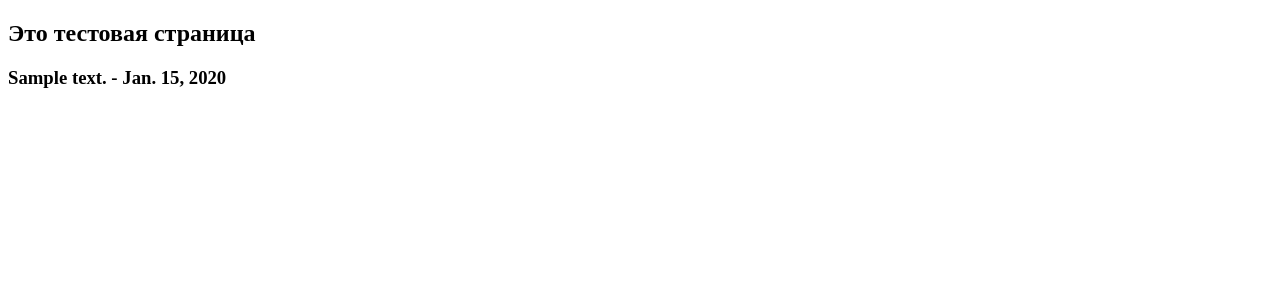
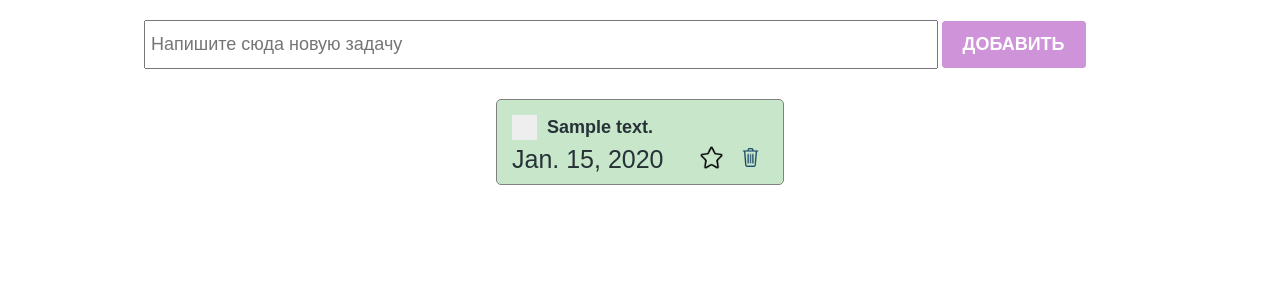
Before and after one commit to Rabia312/todo, a Django app: page /test/ in a window 1280 px wide. Shown: the top 300 px of the page. Run offline with Django 3.2, Linux system fonts and the light colour scheme; tables that the repository leaves empty hold one stand-in row (values such as "Sample post").

Commit message:
added todo_item to test.html

```diff
--- a/main/templates/test.html
+++ b/main/templates/test.html
@@ -1,15 +1,54 @@
+{% load static %}
 <!DOCTYPE html>
 <html lang="en">
-<head>
-    <meta charset="UTF-8">
-    <meta name="viewport" content="width=device-width, initial-scale=1.0">
-    <title>Document</title>
-</head>
+    <head>
+        <meta charset="UTF-8">
+        <meta name="viewport" content="width=device-width, initial-scale=1.0">
+        <title>ToDo</title>
+        <!-- <link rel="stylesheet" href="./styles/index.css"> -->
+        <link rel="stylesheet" href="{% static 'styles/index.css' %}">
+        <!-- <link rel="stylesheet" href="./styles/checkbox.css"> -->
+        <link rel="stylesheet" href="{% static 'styles/checkbox.css' %}">
+    </head>
 <body>
-    <h2>Это тестовая страница</h2>
+    <!-- <h2>Это тестовая страница</h2>
     {% for todo in todo_list %}
         <h3>{{ todo.text }} - {{ todo.created_at }}</h3>
 
-    {% endfor %}
+    {% endfor %} -->
+
+    <section>
+
+        <div class="create_container">
+            <input class="create_input" type="text" placeholder="Напишите сюда новую задачу">
+            <button id="create_button">Добавить</button>
+        </div>
+
+        <div class="todo_container">
+
+            {% for todo in todo_list %}
+            <div class="todo_item">
+                <div class="todo_item_header">
+                    <label class="checkbox_container">
+                        <input type="checkbox">
+                        <span class="checkmark"></span>
+                    </label>
+                    <h4>{{ todo.text }}</h4>
+                </div>
+
+                <div class="todo_item_footer">
+                    <p>{{ todo.created_at }}</p>
+                    <div class="action_buttons">
+                        <img src="./icons/unmarked.png">
+                        <img src="./icons/delete.png">
+                    </div>
+                </div>
+            </div>
+
+            {% endfor %}
+        </div>
+
+    </section>
+
 </body>
 </html>
```
